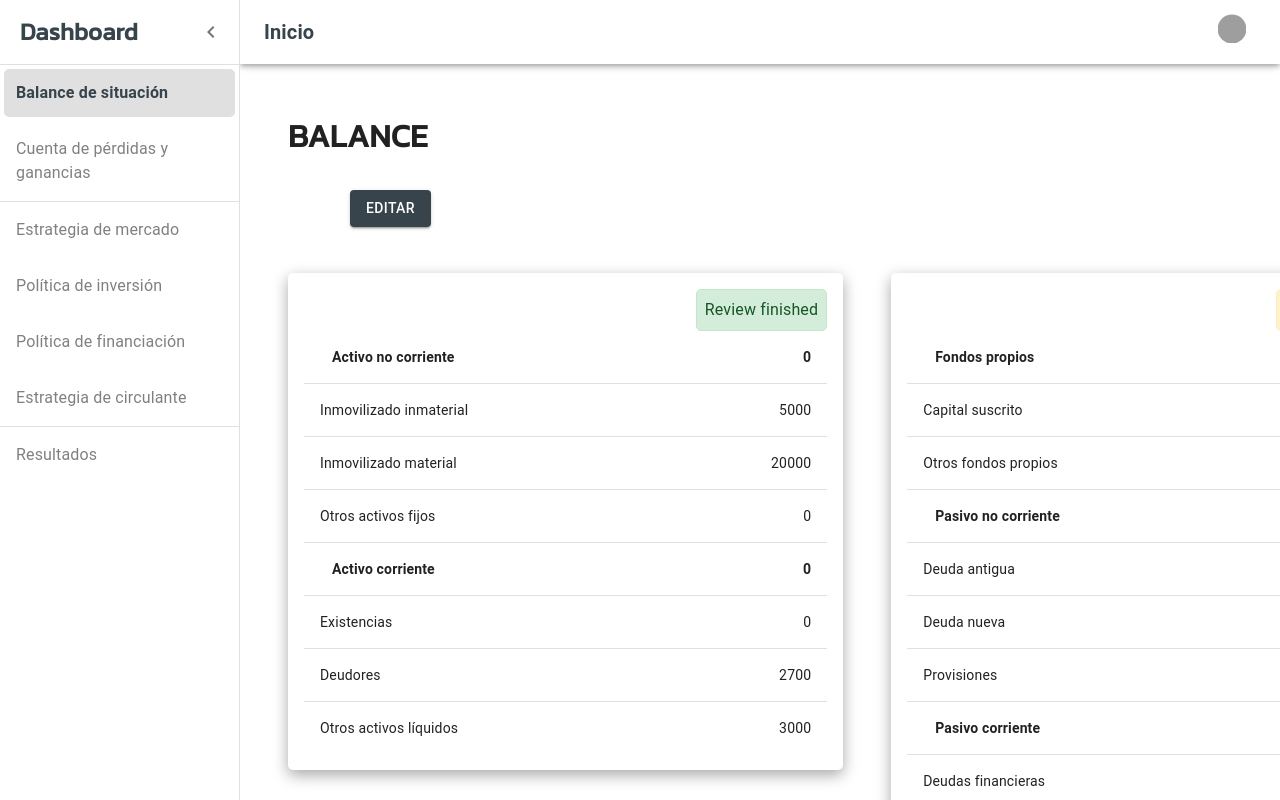
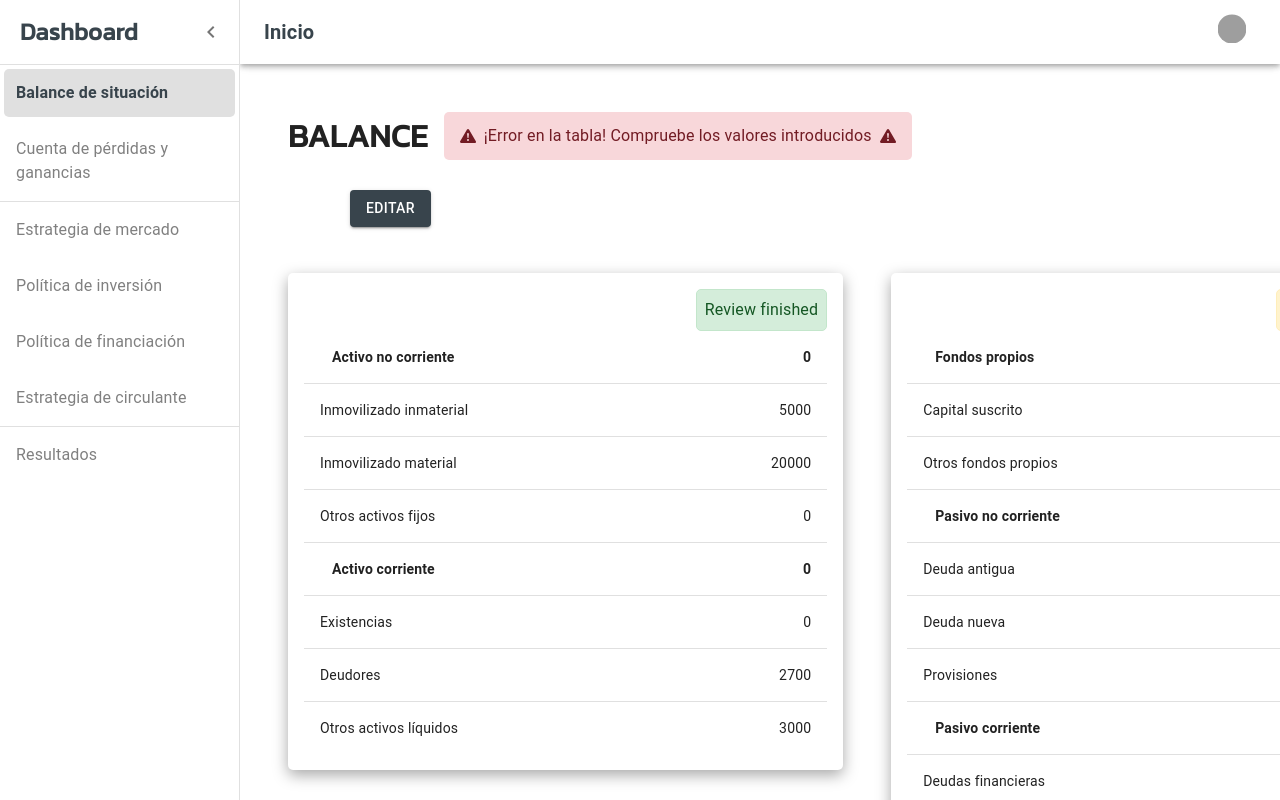
Before and after one commit to feljimgon1/felix-jimenez-naharro, a React (Create React App) app in the folder client/: page /dashboard/balance in a window 1280 px wide. Shown: the top 800 px of the page. Built offline with nearby package versions, Linux system fonts and the light colour scheme; grey boxes are pictures that could not be loaded.

Commit message:
[Alert error] Added error alert message

```diff
--- a/client/src/pages/tables/balance/Balance.jsx
+++ b/client/src/pages/tables/balance/Balance.jsx
@@ -4,6 +4,7 @@ import BalanceForm from '../../../components/modals/balance/BalanceForm';
 import SituationTable from '../../../components/tables/situacion/SituationTable';
 import ActionsTable from '../../../components/actions/tables/ActionsTable';
 import { activos, pasivos, statusActivo, statusPasivo } from '../../../data/balance/BALANCE_DATA';
+import { BsFillExclamationTriangleFill } from 'react-icons/bs';
 
 export default function Balance() {
 
@@ -15,7 +16,9 @@ export default function Balance() {
 
   return (
     <div className='balance-container'>
-      <div className="balance-title">Balance</div>
+      <div className='table-title'>
+        <div className="balance-title">Balance</div><div className='warning-icon'><BsFillExclamationTriangleFill />¡Error en la tabla! Compruebe los valores introducidos<BsFillExclamationTriangleFill /></div>
+      </div>
       <div className="balance-table">
         <BalanceForm open={open} setOpen={setOpen} />
         <ActionsTable handleClickOpen={handleClickOpen}></ActionsTable>
--- a/client/src/pages/tables/balance/Balance.scss
+++ b/client/src/pages/tables/balance/Balance.scss
@@ -1,5 +1,26 @@
 @import url('https://fonts.googleapis.com/css2?family=Kanit&display=swap');
 .balance-container {
+
+  .table-title {
+    display: flex;
+    align-items: center;
+    gap: 1em;
+    .warning-icon {
+      padding: .5em;
+      border-radius: 5px;
+      color: #721c24;
+      background-color: #f8d7da;
+      height: fit-content !important;
+      width: fit-content !important;
+      display: flex;
+      justify-content: center;
+      align-items: center;
+      > * {
+        margin: .5em;
+      }
+    }
+  }
+
   .balance-title {
     font-weight: 600;
     text-transform: uppercase;
```
Also changed, not shown: 1 other file (tests, documents, lock files or other folders).
